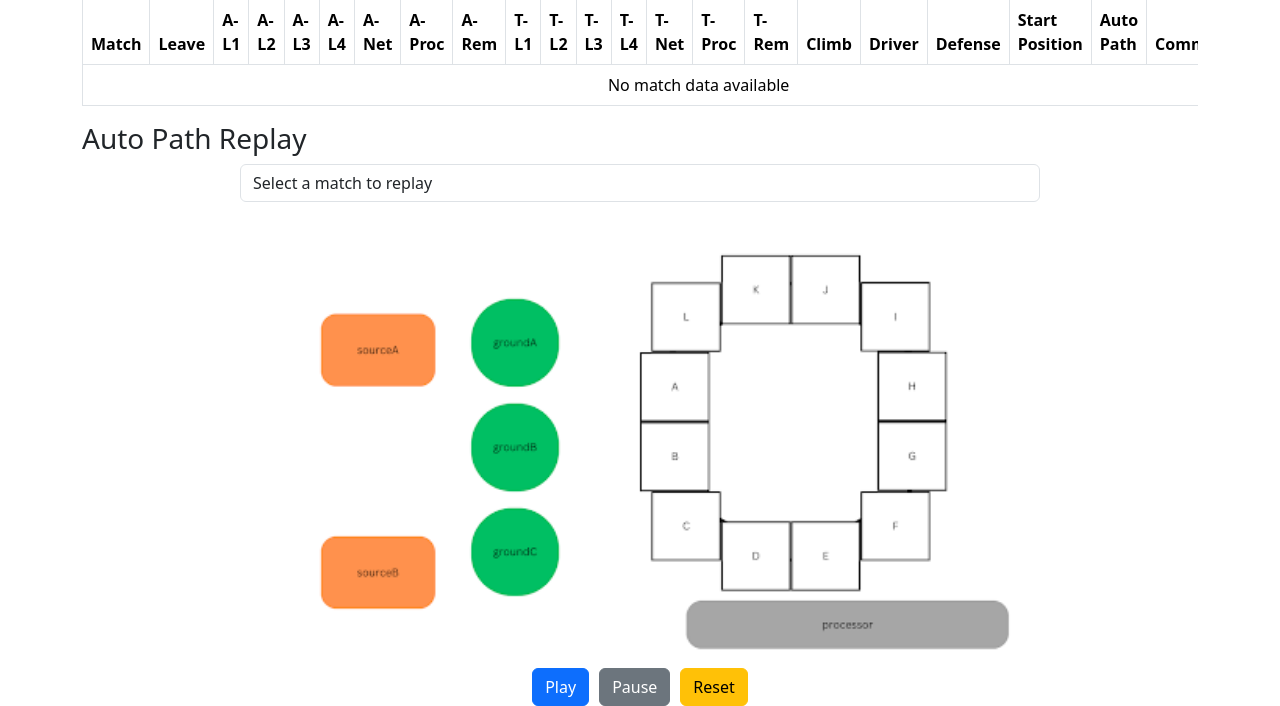
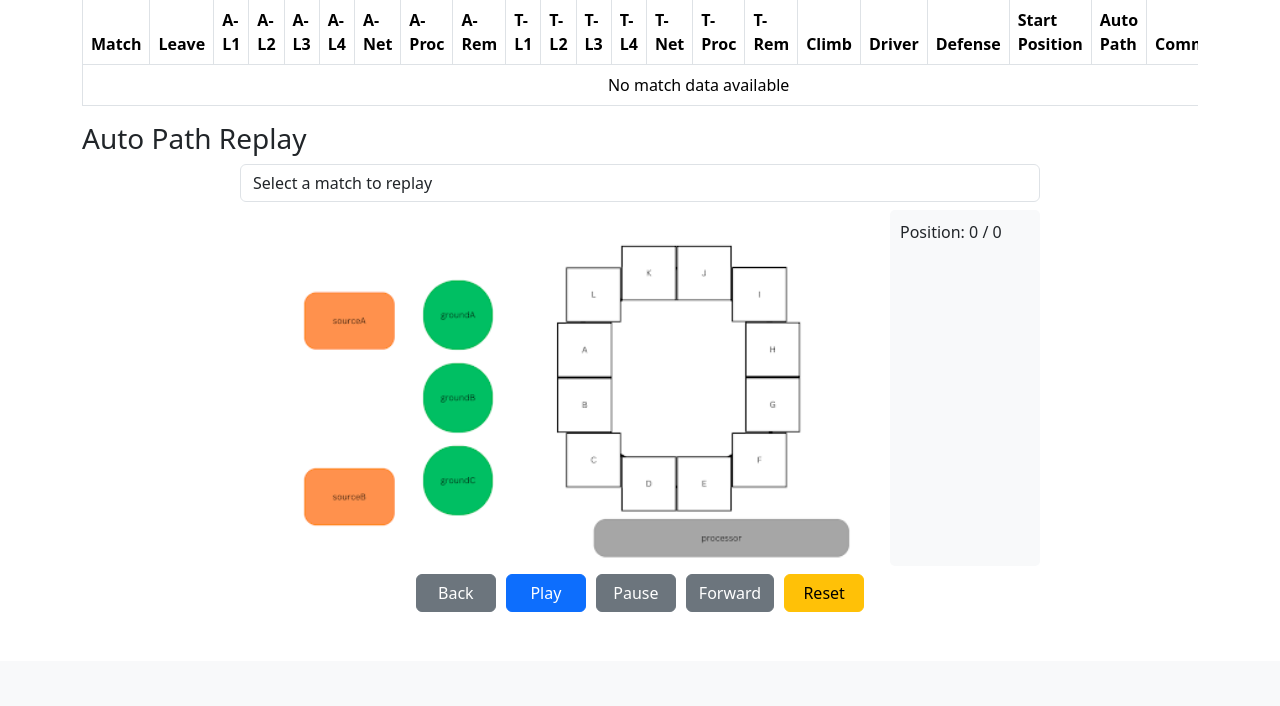
Before and after one commit to team-2073-eagleforce/scouting-backend-2025, a Django app: page /teams/294/ in a window 1280 px wide. Shown: the part 139-845 px from the top of the page. After the commit the page ends 751 px from the top, so only its background shows below. Run offline with Django 4.2, Linux system fonts and the light colour scheme; data that the repository does not hold is empty; parts of the project's set-up code (start-up, migrations or seed data) failed here and were passed over.

Commit message:
playback functionality

```diff
--- a/teams/static/team/replay_system.js
+++ b/teams/static/team/replay_system.js
@@ -1,7 +1,7 @@
 console.log("Replay System Loading...");
 
-const ORIGINAL_CANVAS_WIDTH = 512; // Original canvas width when generating fieldPositions
-const ORIGINAL_CANVAS_HEIGHT = 400; // Original canvas height when generating fieldPositions
+const ORIGINAL_CANVAS_WIDTH = 512;
+const ORIGINAL_CANVAS_HEIGHT = 400;
 
 // Field position configurations
 const fieldPositions = {
@@ -77,19 +77,22 @@ class ReplaySystem {
         const playButton = document.getElementById('playButton');
         const pauseButton = document.getElementById('pauseButton');
         const resetButton = document.getElementById('resetButton');
+        const backButton = document.getElementById('backButton');
+        const forwardButton = document.getElementById('forwardButton');
 
-        if (playButton && pauseButton && resetButton) {
+        if (playButton && pauseButton && resetButton && backButton && forwardButton) {
             playButton.addEventListener('click', () => this.play());
             pauseButton.addEventListener('click', () => this.pause());
             resetButton.addEventListener('click', () => this.reset());
+            backButton.addEventListener('click', () => this.stepBack());
+            forwardButton.addEventListener('click', () => this.stepForward());
         } else {
             console.error("One or more control buttons not found");
         }
 
-        // Handle window resizing
         window.addEventListener('resize', () => {
             this.initializeCanvas();
-            this.reset(); // Redraw the path and robot
+            this.reset();
         });
     }
 
@@ -137,6 +140,15 @@ class ReplaySystem {
         });
     }
 
+    updatePositionDisplay() {
+        const currentPosition = document.getElementById('currentPosition');
+        const totalPositions = document.getElementById('totalPositions');
+        if (currentPosition && totalPositions) {
+            currentPosition.textContent = this.currentIndex + 1;
+            totalPositions.textContent = this.currentPath.length;
+        }
+    }
+
     play() {
         console.log("Play called");
         if (!this.isPlaying && this.currentPath.length > 0) {
@@ -161,6 +173,27 @@ class ReplaySystem {
         this.drawCurrentPosition();
         if (this.currentPath.length > 0) {
             this.drawRobot(this.currentPath[0]);
+        }
+        this.updatePositionDisplay();
+    }
+
+    stepBack() {
+        if (this.currentIndex > 0) {
+            this.currentIndex--;
+            this.clearCanvas();
+            this.drawCurrentPosition();
+            this.drawRobot(this.currentPath[this.currentIndex]);
+            this.updatePositionDisplay();
+        }
+    }
+
+    stepForward() {
+        if (this.currentIndex < this.currentPath.length - 1) {
+            this.currentIndex++;
+            this.clearCanvas();
+            this.drawCurrentPosition();
+            this.drawRobot(this.currentPath[this.currentIndex]);
+            this.updatePositionDisplay();
         }
     }
 
@@ -217,6 +250,7 @@ class ReplaySystem {
         this.clearCanvas();
         this.drawCurrentPosition();
         this.drawRobot(this.currentPath[this.currentIndex]);
+        this.updatePositionDisplay();
 
         if (this.currentIndex < this.currentPath.length - 1) {
             this.currentIndex++;
--- a/teams/templates/teams/team_page.html
+++ b/teams/templates/teams/team_page.html
@@ -118,14 +118,21 @@
         {% endfor %}
     </select>
 
+    <div class="d-flex">
         <div class="replay-canvas-container">
             <img src="{% static 'images/replays.png' %}" alt="Auto Map" style="width: 100%; max-width: 800px;">
-        <canvas id="replayCanvas" style="position: absolute; top: 0; left: 0; width: 100%; max-width: 800px; height: 450px;"></canvas>
+            <canvas id="replayCanvas" style="position: absolute; top: 0; left: 0; width: 100%; max-width: 800px; height: auto;"></canvas>
+        </div>
+        <div class="path-info ms-3">
+            <p>Position: <span id="currentPosition">0</span> / <span id="totalPositions">0</span></p>
+        </div>
     </div>
 
     <div class="controls mt-2">
+        <button id="backButton" class="btn btn-secondary">Back</button>
         <button id="playButton" class="btn btn-primary">Play</button>
         <button id="pauseButton" class="btn btn-secondary">Pause</button>
+        <button id="forwardButton" class="btn btn-secondary">Forward</button>
         <button id="resetButton" class="btn btn-warning">Reset</button>
     </div>
 </div>
@@ -141,6 +148,14 @@
 
     .replay-canvas-container {
         position: relative;
+        flex: 1;
+    }
+
+    .path-info {
+        width: 150px;
+        padding: 10px;
+        background-color: #f8f9fa;
+        border-radius: 5px;
     }
 
     .controls {
@@ -149,6 +164,10 @@
         justify-content: center;
         margin-top: 10px;
     }
+
+    .btn {
+        min-width: 80px;
+    }
 </style>
 
 {% endblock %}
```
Lines whose indentation alone changed are shown as unchanged.
